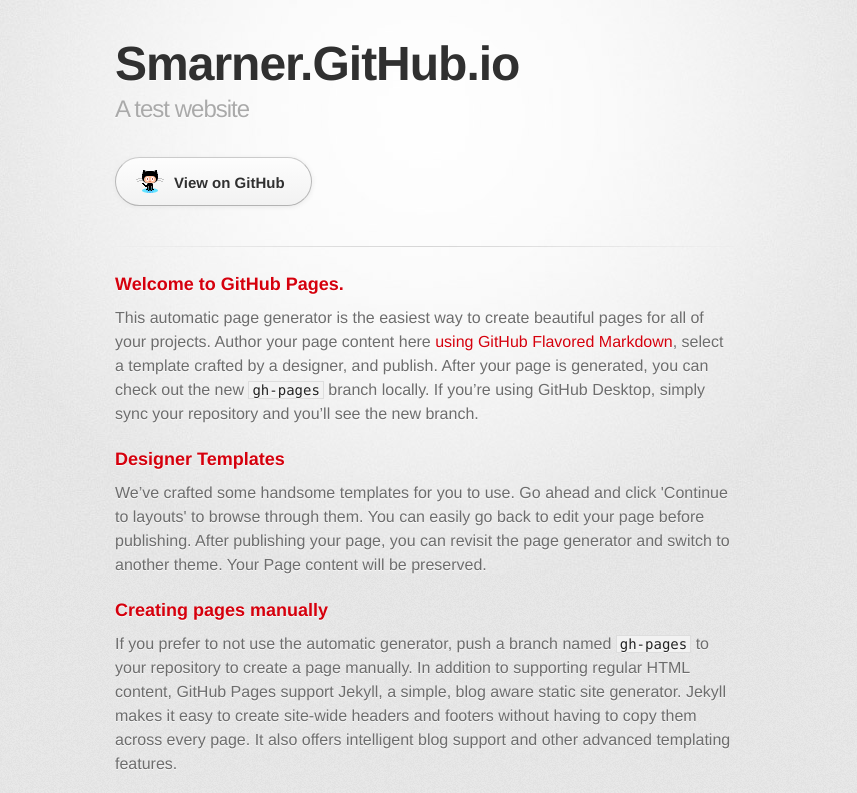
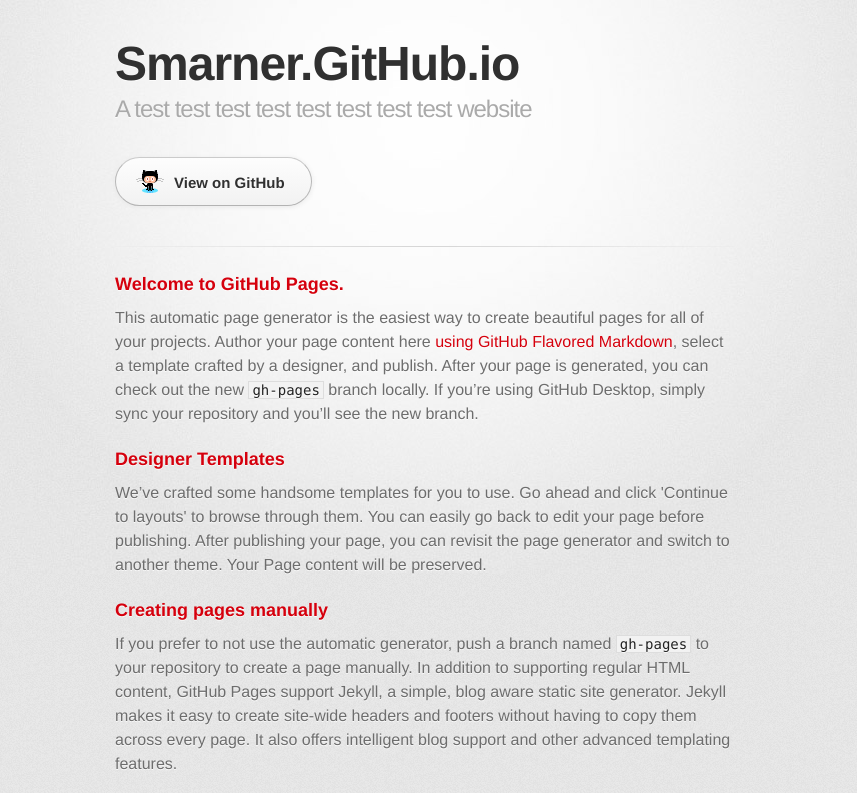
Before and after one commit to smarner/smarner.github.io, a plain HTML site: page index.html in a window 1280 px wide. Shown: the top 793 px of the page, without its empty margins (215-1072 px from the left). Drawn offline with Linux system fonts and the light colour scheme; a web font is replaced by a local one.

Commit message:
Add files via upload

```diff
--- a/index.html
+++ b/index.html
@@ -19,7 +19,7 @@
 
         <header>
           <h1>Smarner.GitHub.io</h1>
-          <h2>A test website</h2>
+          <h2>A test test test test test test test test website</h2>
         </header>
 
         <section id="downloads" class="clearfix">
```
